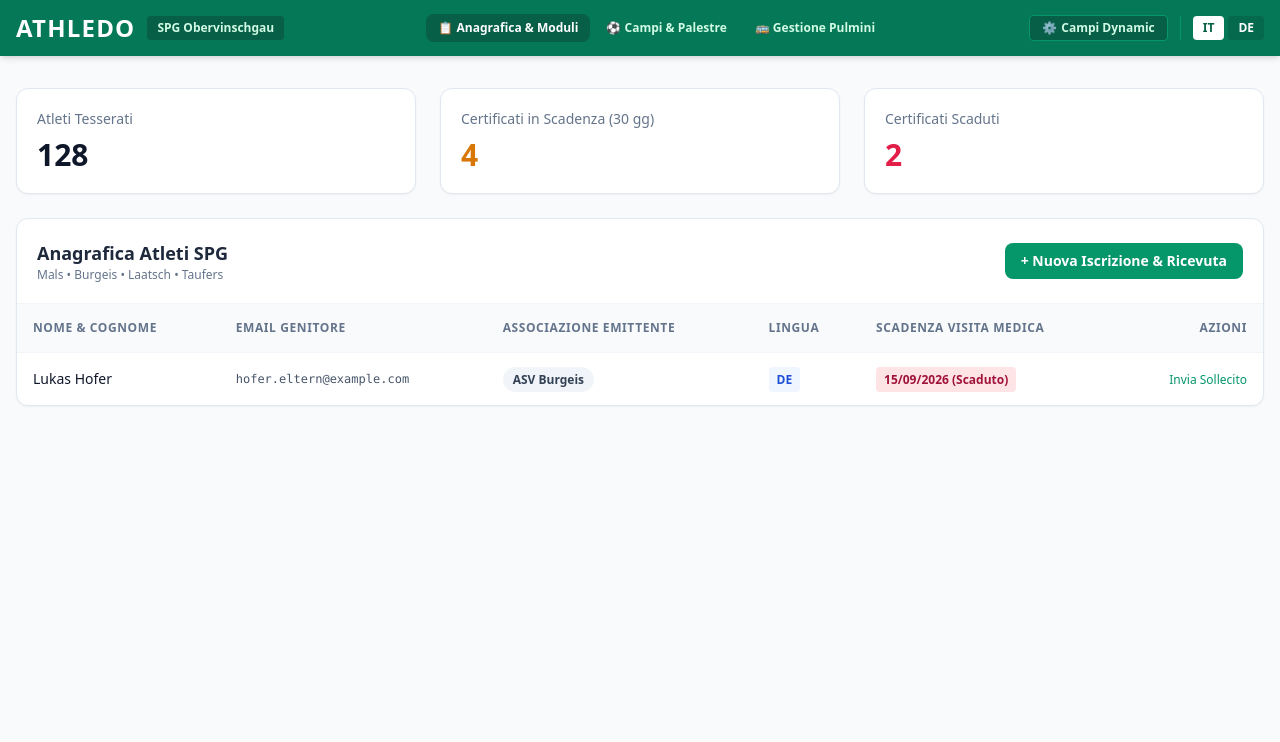
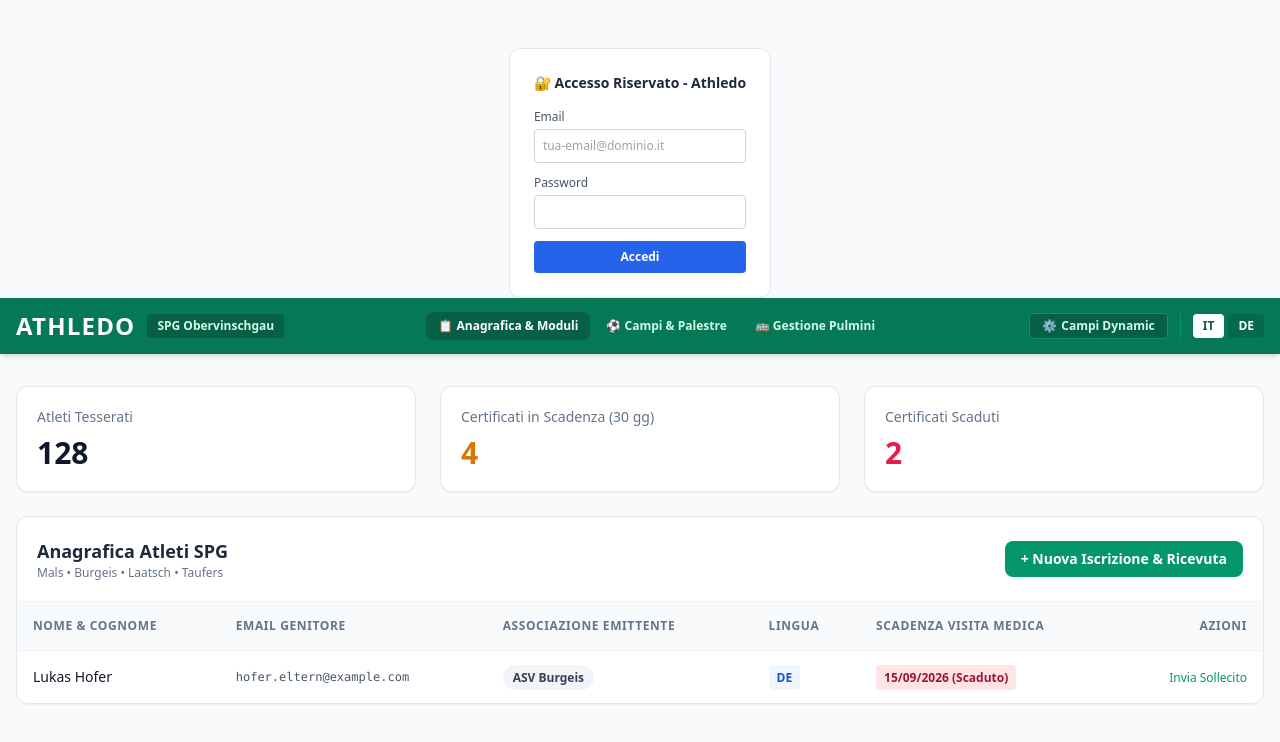
Before and after one commit to seronmp/Athledo, a plain HTML site: page index.html in a window 1280 px wide. Drawn offline with nearby package versions, Linux system fonts and the light colour scheme; no server answers.

Commit message:
Implement login screen in index.html
Added a login screen with email and password fields.

```diff
--- a/index.html
+++ b/index.html
@@ -7,7 +7,40 @@
   <script src="https://cdn.tailwindcss.com"></script>
 </head>
 <body class="bg-slate-50 text-slate-800 font-sans min-h-screen flex flex-col">
+<!DOCTYPE html>
+<html lang="it">
+<head>
+    <meta charset="UTF-8">
+    <title>Athledo - Gestione Impianti</title>
+    <!-- I tuoi fogli di stile, Tailwind, ecc. -->
+</head>
+<body class="bg-slate-100 p-6">
 
+    <!-- SUBITO QUI (dopo il body): SCHERMATA DI LOGIN -->
+    <div id="login-container" class="max-w-md mx-auto mt-12 bg-white p-6 rounded-xl shadow-sm border border-slate-200">
+      <h3 class="text-sm font-bold text-slate-800 mb-4">🔐 Accesso Riservato - Athledo</h3>
+      <div class="space-y-3">
+        <div>
+          <label class="block text-xs font-medium text-slate-600 mb-1">Email</label>
+          <input type="email" id="login-email" class="w-full rounded border border-slate-300 text-xs p-2" placeholder="tua-email@dominio.it">
+        </div>
+        <div>
+          <label class="block text-xs font-medium text-slate-600 mb-1">Password</label>
+          <input type="password" id="login-password" class="w-full rounded border border-slate-300 text-xs p-2">
+        </div>
+        <button onclick="handleLogin()" class="w-full bg-blue-600 hover:bg-blue-700 text-white font-bold text-xs py-2 rounded transition">
+          Accedi
+        </button>
+      </div>
+    </div>
+
+    <!-- IL RESTO DEL TUO PANNELLO (es. Campi, Pulmini, ecc.) -->
+    <div id="section-facilities" class="hidden">
+      <!-- Qui va tutto il codice delle tabelle e dei form che abbiamo fatto prima -->
+    </div>
+
+</body>
+</html>
   <!-- Header & Navigation -->
   <header class="bg-emerald-700 text-white shadow-md sticky top-0 z-50">
     <div class="max-w-7xl mx-auto px-4 py-3 flex justify-between items-center">
```
